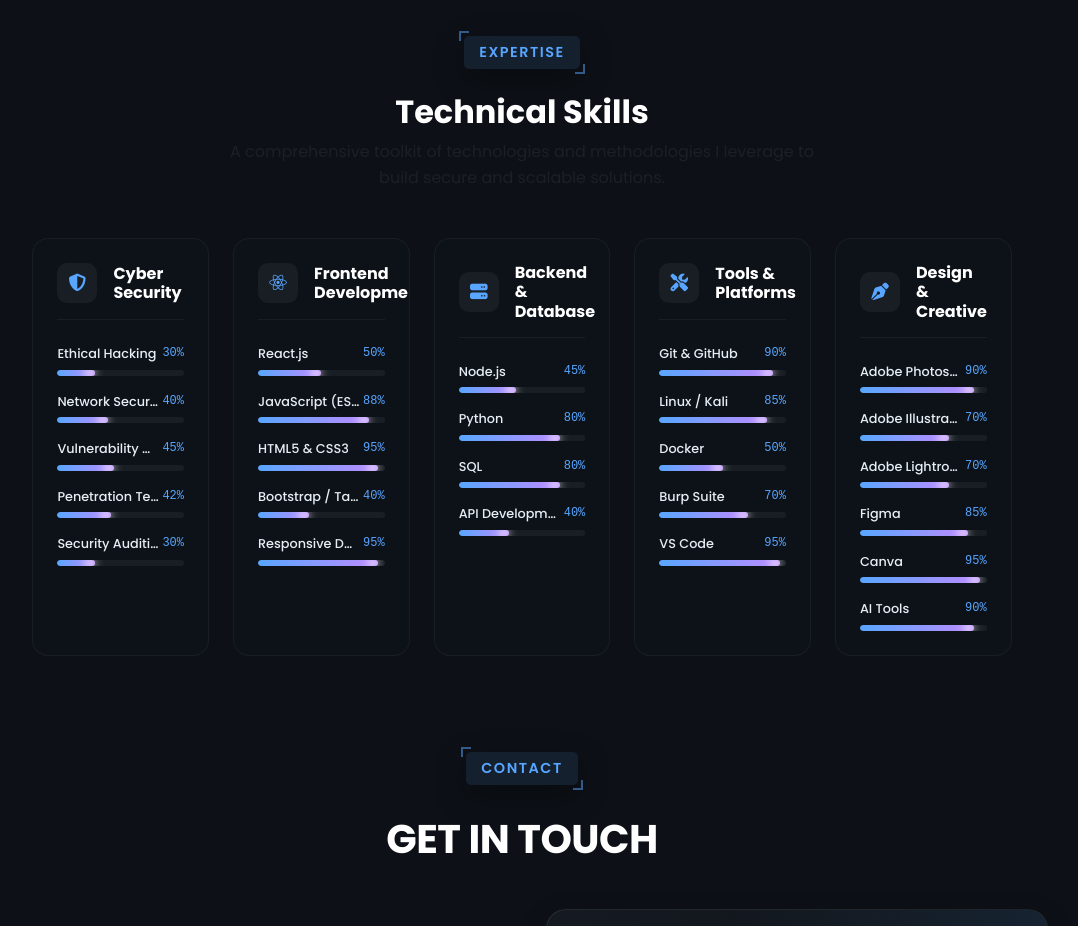
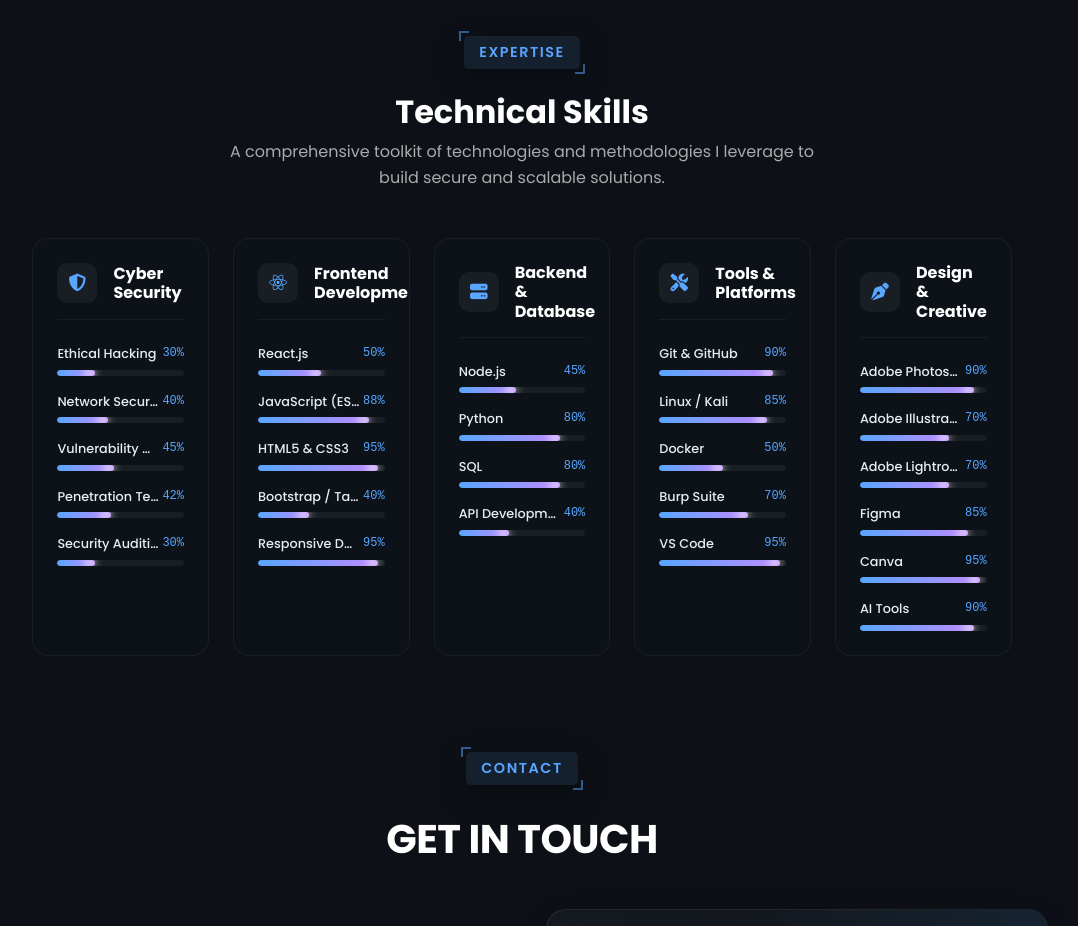
Before and after one commit to thanuj-23/portfolio, a React (Vite) app: page / in a window 1280 px wide. Shown: the part 5060-5986 px from the top of the page, without its empty margins (118-1196 px from the left). Built offline with nearby package versions, Linux system fonts and the light colour scheme.

Commit message:
Fix text visibility in Skills section

```diff
--- a/src/components/Skills.jsx
+++ b/src/components/Skills.jsx
@@ -65,7 +65,7 @@ const Skills = () => {
                 <div className="text-center mb-5">
                     <span className="section-label">EXPERTISE</span>
                     <h2 className="section-title mt-2">Technical <span className="highlight">Skills</span></h2>
-                    <p className="text-muted" style={{ maxWidth: '600px', margin: '0 auto', color: 'var(--text-muted)' }}>
+                    <p className="section-description">
                         A comprehensive toolkit of technologies and methodologies I leverage to build secure and scalable solutions.
                     </p>
                 </div>
--- a/src/index.css
+++ b/src/index.css
@@ -287,9 +287,16 @@ header:hover::after {
 
 .section-label:hover::before,
 .section-label:hover::after {
-  width: 100%;
   height: 100%;
   opacity: 0.5;
+}
+
+.section-description {
+  font-size: 1rem;
+  color: var(--text-muted);
+  max-width: 600px;
+  margin: 0 auto;
+  line-height: 1.6;
 }
 
 /* Experience Section Redesign */
```
